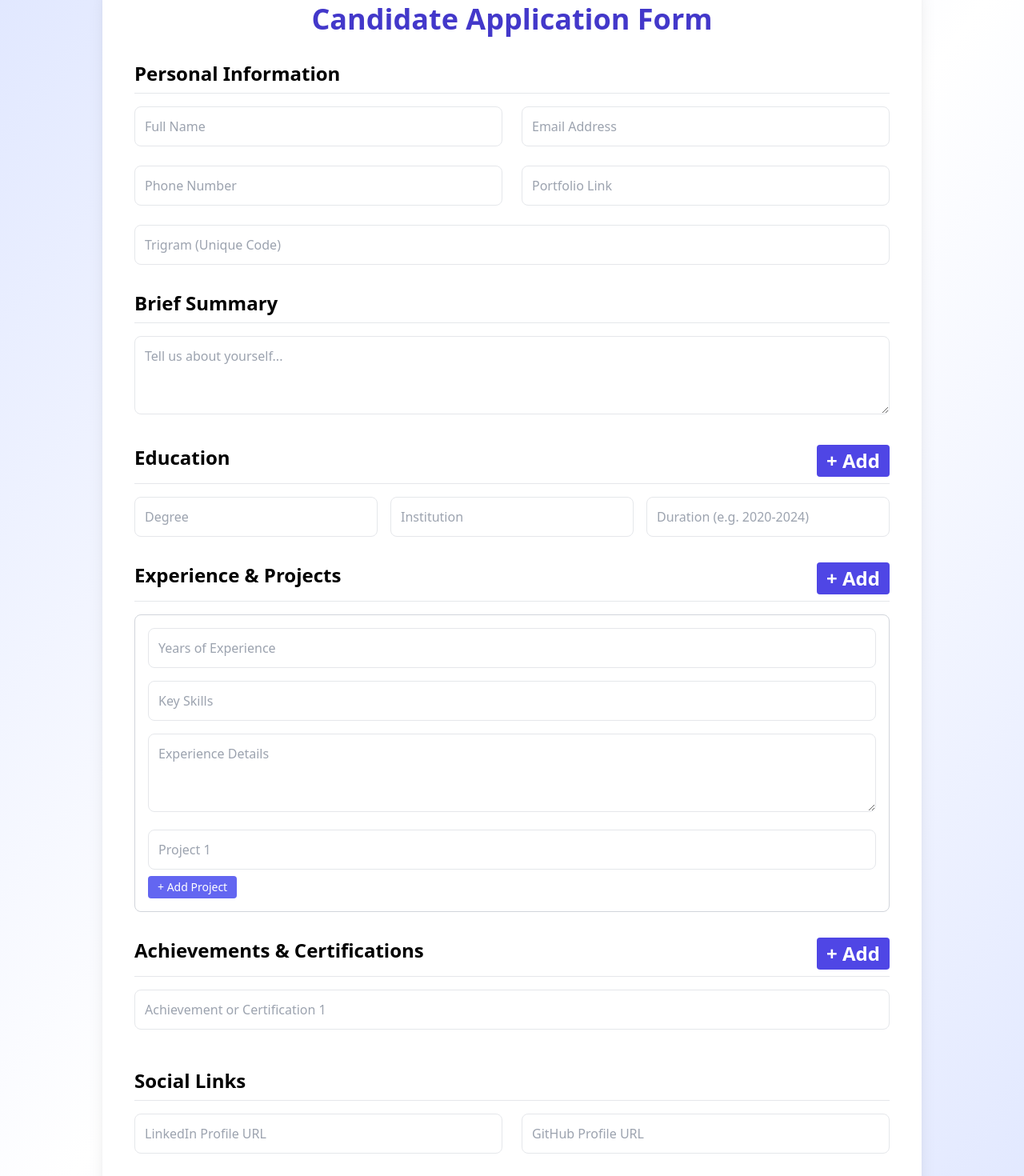
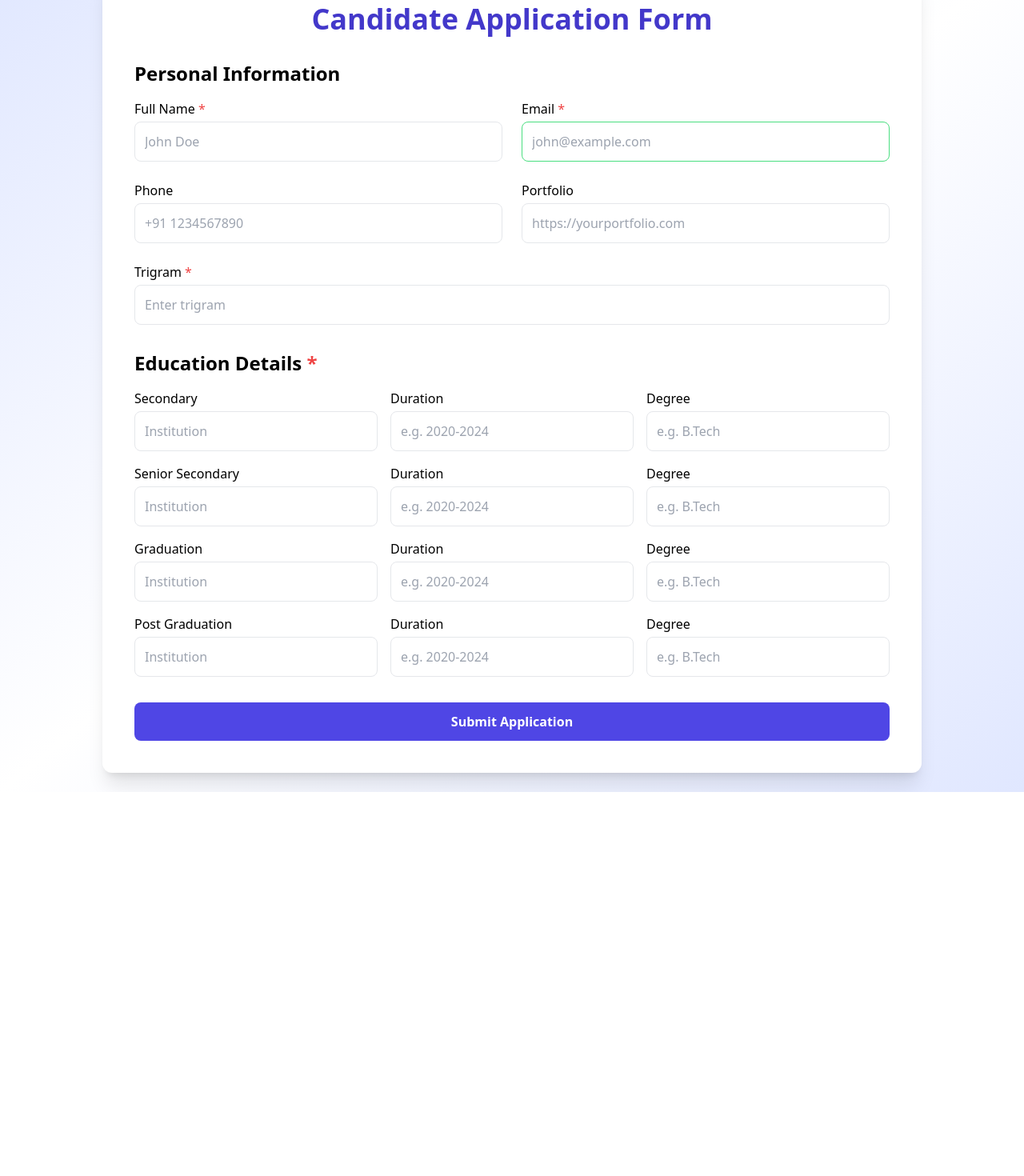
Before and after one commit to Saksham-jain417/candidate-form, a React (Create React App) app in the folder client/: page / in a window 1280 px wide. Shown: the part 60-1530 px from the top of the page at 80% size. After the commit the page ends 1050 px from the top, so only its background shows below. Built offline with nearby package versions, Linux system fonts and the light colour scheme.

Commit message:
Enhance form: Mandatory labels, education levels, email validation

```diff
--- a/client/src/App.js
+++ b/client/src/App.js
@@ -1,5 +1,6 @@
+// Enhanced App.js with mandatory field labels, validation, education levels, and UI improvements
 import React, { useState } from "react";
-import axios from 'axios';
+import axios from "axios";
 
 function App() {
   const [formData, setFormData] = useState({
@@ -10,43 +11,60 @@ function App() {
     trigram: "",
     summary: "",
     experiences: [{ years: "", skills: "", details: "", projects: [""] }],
-    education: [{ degree: "", institution: "", duration: "" }],
+    education: [
+      { level: "Secondary", institution: "", duration: "" },
+      { level: "Senior Secondary", institution: "", duration: "" },
+      { level: "Graduation", institution: "", duration: "" },
+      { level: "Post Graduation", institution: "", duration: "" }
+    ],
     achievements: [""],
     linkedin: "",
     github: "",
   });
 
+  const [validation, setValidation] = useState({ email: true });
+
   const handleChange = (e) => {
     const { id, value } = e.target;
+    if (id === "email") {
+      const isValid = /^[^\s@]+@[^\s@]+\.[^\s@]+$/.test(value);
+      setValidation((prev) => ({ ...prev, email: isValid }));
+    }
 
     if (id === "trigram") {
-      const savedData = localStorage.getItem(value.trim());
-      if (savedData) {
-        setFormData(JSON.parse(savedData));
+      const saved = localStorage.getItem(value.trim());
+      if (saved) {
+        setFormData(JSON.parse(saved));
       } else {
-        setFormData((prev) => ({
-          ...prev,
-          [id]: value,
-        }));
+        setFormData((prev) => ({ ...prev, [id]: value }));
       }
     } else {
-      setFormData((prev) => ({
-        ...prev,
-        [id]: value,
-      }));
+      setFormData((prev) => ({ ...prev, [id]: value }));
     }
   };
 
-  const handleExperienceChange = (index, field, value) => {
+  const handleExperienceChange = (i, field, value) => {
     const updated = [...formData.experiences];
-    updated[index][field] = value;
+    updated[i][field] = value;
     setFormData((prev) => ({ ...prev, experiences: updated }));
   };
 
-  const handleProjectChange = (expIndex, projIndex, value) => {
+  const handleProjectChange = (expIdx, projIdx, value) => {
     const updated = [...formData.experiences];
-    updated[expIndex].projects[projIndex] = value;
+    updated[expIdx].projects[projIdx] = value;
     setFormData((prev) => ({ ...prev, experiences: updated }));
+  };
+
+  const handleEducationChange = (index, field, value) => {
+    const updated = [...formData.education];
+    updated[index][field] = value;
+    setFormData((prev) => ({ ...prev, education: updated }));
+  };
+
+  const handleAchievementChange = (i, value) => {
+    const updated = [...formData.achievements];
+    updated[i] = value;
+    setFormData((prev) => ({ ...prev, achievements: updated }));
   };
 
   const addExperience = () => {
@@ -56,158 +74,99 @@ function App() {
     }));
   };
 
-  const addProject = (expIndex) => {
+  const addProject = (expIdx) => {
     const updated = [...formData.experiences];
-    updated[expIndex].projects.push("");
+    updated[expIdx].projects.push("");
     setFormData((prev) => ({ ...prev, experiences: updated }));
-  };
-
-  const addEducation = () => {
-    setFormData((prev) => ({
-      ...prev,
-      education: [...prev.education, { degree: "", institution: "", duration: "" }],
-    }));
-  };
-
-  const handleEducationChange = (index, field, value) => {
-    const updated = [...formData.education];
-    updated[index][field] = value;
-    setFormData((prev) => ({ ...prev, education: updated }));
   };
 
   const addAchievement = () => {
     setFormData((prev) => ({
       ...prev,
-      achievements: [...prev.achievements, ""],
+      achievements: [...prev.achievements, ""]
     }));
-  };
-
-  const handleAchievementChange = (index, value) => {
-    const updated = [...formData.achievements];
-    updated[index] = value;
-    setFormData((prev) => ({ ...prev, achievements: updated }));
   };
 
   const handleSubmit = async (e) => {
     e.preventDefault();
-
-    const emailRegex = /^[^\s@]+@[^\s@]+\.[^\s@]+$/;
-    if (!emailRegex.test(formData.email)) {
+    if (!validation.email) {
       alert("Please enter a valid email address.");
       return;
     }
-
     try {
-      await axios.post('http://localhost:5000/api/form', formData);
-
-      // ✅ Save to localStorage using trigram
+      await axios.post("http://localhost:5000/api/form", formData);
       if (formData.trigram.trim()) {
         localStorage.setItem(formData.trigram.trim(), JSON.stringify(formData));
       }
-
       alert("Form submitted successfully!");
-
-      // Reset
-      setFormData({
-        fullName: "",
-        email: "",
-        phone: "",
-        portfolio: "",
-        trigram: "",
-        summary: "",
-        experiences: [{ years: "", skills: "", details: "", projects: [""] }],
-        education: [{ degree: "", institution: "", duration: "" }],
-        achievements: [""],
-        linkedin: "",
-        github: "",
-      });
-
-    } catch (error) {
-      console.error("Submission failed:", error);
-      alert("Error submitting form.");
+      window.location.reload();
+    } catch (err) {
+      console.error("Submission error:", err);
+      alert("Error submitting form");
     }
   };
 
   return (
     <div className="min-h-screen bg-gradient-to-br from-indigo-100 via-white to-indigo-100 flex items-center justify-center p-6">
-      <form onSubmit={handleSubmit} className="bg-white shadow-xl rounded-xl p-10 max-w-5xl w-full">
-        <h1 className="text-4xl font-extrabold mb-8 text-center text-indigo-700">Candidate Application Form</h1>
+      <form onSubmit={handleSubmit} className="bg-white shadow-xl rounded-xl p-10 max-w-5xl w-full space-y-8">
+        <h1 className="text-4xl font-extrabold text-center text-indigo-700">Candidate Application Form</h1>
 
         {/* Personal Information */}
-        <section className="mb-8">
-          <h2 className="text-2xl font-semibold mb-4 border-b pb-2">Personal Information</h2>
+        <section>
+          <h2 className="text-2xl font-semibold mb-4">Personal Information</h2>
           <div className="grid grid-cols-1 md:grid-cols-2 gap-6">
-            <input id="fullName" placeholder="Full Name" value={formData.fullName} onChange={handleChange} className="p-3 border rounded-lg" />
-            <input id="email" type="email" placeholder="Email Address" value={formData.email} onChange={handleChange} className="p-3 border rounded-lg" />
-            <input id="phone" placeholder="Phone Number" value={formData.phone} onChange={handleChange} className="p-3 border rounded-lg" />
-            <input id="portfolio" placeholder="Portfolio Link" value={formData.portfolio} onChange={handleChange} className="p-3 border rounded-lg" />
-            <input id="trigram" placeholder="Trigram (Unique Code)" value={formData.trigram} onChange={handleChange} className="p-3 border rounded-lg md:col-span-2" />
+            <div>
+              <label className="block font-medium mb-1">Full Name <span className="text-red-500">*</span></label>
+              <input id="fullName" value={formData.fullName} onChange={handleChange} placeholder="John Doe" className="p-3 border rounded-lg w-full" required />
+            </div>
+            <div>
+              <label className="block font-medium mb-1">Email <span className="text-red-500">*</span></label>
+              <input id="email" value={formData.email} onChange={handleChange} type="email" placeholder="john@example.com" className={`p-3 rounded-lg w-full border ${validation.email ? "border-green-400" : "border-red-500"}`} required />
+            </div>
+            <div>
+              <label className="block font-medium mb-1">Phone</label>
+              <input id="phone" value={formData.phone} onChange={handleChange} placeholder="+91 1234567890" className="p-3 border rounded-lg w-full" />
+            </div>
+            <div>
+              <label className="block font-medium mb-1">Portfolio</label>
+              <input id="portfolio" value={formData.portfolio} onChange={handleChange} placeholder="https://yourportfolio.com" className="p-3 border rounded-lg w-full" />
+            </div>
+            <div className="md:col-span-2">
+              <label className="block font-medium mb-1">Trigram <span className="text-red-500">*</span></label>
+              <input id="trigram" value={formData.trigram} onChange={handleChange} placeholder="Enter trigram" className="p-3 border rounded-lg w-full" required />
+            </div>
           </div>
         </section>
 
-        {/* Summary */}
-        <section className="mb-8">
-          <h2 className="text-2xl font-semibold mb-4 border-b pb-2">Brief Summary</h2>
-          <textarea id="summary" rows="3" placeholder="Tell us about yourself..." value={formData.summary} onChange={handleChange} className="w-full border rounded-lg p-3" />
-        </section>
-
         {/* Education */}
-        <section className="mb-8">
-          <h2 className="text-2xl font-semibold mb-4 border-b pb-2 flex justify-between">
-            Education
-            <button type="button" onClick={addEducation} className="text-white bg-indigo-600 px-3 py-1 rounded hover:bg-indigo-700">+ Add</button>
-          </h2>
-          {formData.education.map((edu, index) => (
-            <div key={index} className="grid grid-cols-1 md:grid-cols-3 gap-4 mb-4">
-              <input placeholder="Degree" value={edu.degree} onChange={(e) => handleEducationChange(index, "degree", e.target.value)} className="p-3 border rounded-lg" />
-              <input placeholder="Institution" value={edu.institution} onChange={(e) => handleEducationChange(index, "institution", e.target.value)} className="p-3 border rounded-lg" />
-              <input placeholder="Duration (e.g. 2020-2024)" value={edu.duration} onChange={(e) => handleEducationChange(index, "duration", e.target.value)} className="p-3 border rounded-lg" />
-            </div>
-          ))}
-        </section>
-
-        {/* Experience & Projects */}
-        <section className="mb-8">
-          <h2 className="text-2xl font-semibold mb-4 border-b pb-2 flex justify-between">
-            Experience & Projects
-            <button type="button" onClick={addExperience} className="text-white bg-indigo-600 px-3 py-1 rounded hover:bg-indigo-700">+ Add</button>
-          </h2>
-          {formData.experiences.map((exp, i) => (
-            <div key={i} className="border border-gray-300 p-4 rounded-lg mb-6">
-              <input placeholder="Years of Experience" type="number" value={exp.years} onChange={(e) => handleExperienceChange(i, "years", e.target.value)} className="p-3 border rounded-lg w-full mb-4" />
-              <input placeholder="Key Skills" value={exp.skills} onChange={(e) => handleExperienceChange(i, "skills", e.target.value)} className="p-3 border rounded-lg w-full mb-4" />
-              <textarea placeholder="Experience Details" rows="3" value={exp.details} onChange={(e) => handleExperienceChange(i, "details", e.target.value)} className="p-3 border rounded-lg w-full mb-4" />
-              {exp.projects.map((proj, j) => (
-                <input key={j} placeholder={`Project ${j + 1}`} value={proj} onChange={(e) => handleProjectChange(i, j, e.target.value)} className="p-3 border rounded-lg w-full mb-2" />
-              ))}
-              <button type="button" onClick={() => addProject(i)} className="text-sm bg-indigo-500 text-white px-3 py-1 rounded hover:bg-indigo-600">+ Add Project</button>
-            </div>
-          ))}
-        </section>
-
-        {/* Achievements */}
-        <section className="mb-8">
-          <h2 className="text-2xl font-semibold mb-4 border-b pb-2 flex justify-between">
-            Achievements & Certifications
-            <button type="button" onClick={addAchievement} className="text-white bg-indigo-600 px-3 py-1 rounded hover:bg-indigo-700">+ Add</button>
-          </h2>
-          {formData.achievements.map((ach, i) => (
-            <input key={i} placeholder={`Achievement or Certification ${i + 1}`} value={ach} onChange={(e) => handleAchievementChange(i, e.target.value)} className="p-3 border rounded-lg w-full mb-4" />
-          ))}
-        </section>
-
-        {/* Social Links */}
-        <section className="mb-8">
-          <h2 className="text-2xl font-semibold mb-4 border-b pb-2">Social Links</h2>
-          <div className="grid grid-cols-1 md:grid-cols-2 gap-6">
-            <input id="linkedin" placeholder="LinkedIn Profile URL" value={formData.linkedin} onChange={handleChange} className="p-3 border rounded-lg" />
-            <input id="github" placeholder="GitHub Profile URL" value={formData.github} onChange={handleChange} className="p-3 border rounded-lg" />
+        <section>
+          <h2 className="text-2xl font-semibold mb-4">Education Details <span className="text-red-500">*</span></h2>
+          <div className="space-y-4">
+            {formData.education.map((edu, i) => (
+              <div key={i} className="grid grid-cols-1 md:grid-cols-3 gap-4">
+                <div>
+                  <label className="block font-medium mb-1">{edu.level}</label>
+                  <input value={edu.institution} onChange={(e) => handleEducationChange(i, "institution", e.target.value)} placeholder="Institution" className="p-3 border rounded-lg w-full" required />
+                </div>
+                <div>
+                  <label className="block font-medium mb-1">Duration</label>
+                  <input value={edu.duration} onChange={(e) => handleEducationChange(i, "duration", e.target.value)} type="text" placeholder="e.g. 2020-2024" className="p-3 border rounded-lg w-full" required />
+                </div>
+                <div>
+                  <label className="block font-medium mb-1">Degree</label>
+                  <input value={edu.degree} onChange={(e) => handleEducationChange(i, "degree", e.target.value)} placeholder="e.g. B.Tech" className="p-3 border rounded-lg w-full" required />
+                </div>
+              </div>
+            ))}
           </div>
         </section>
 
-        <button type="submit" className="w-full bg-indigo-600 text-white font-bold py-3 rounded-lg hover:bg-indigo-700 transition">
-          Submit Application
-        </button>
+        {/* Submit Button */}
+        <div>
+          <button type="submit" className="w-full bg-indigo-600 text-white font-bold py-3 rounded-lg hover:bg-indigo-700 transition">
+            Submit Application
+          </button>
+        </div>
       </form>
     </div>
   );
```
